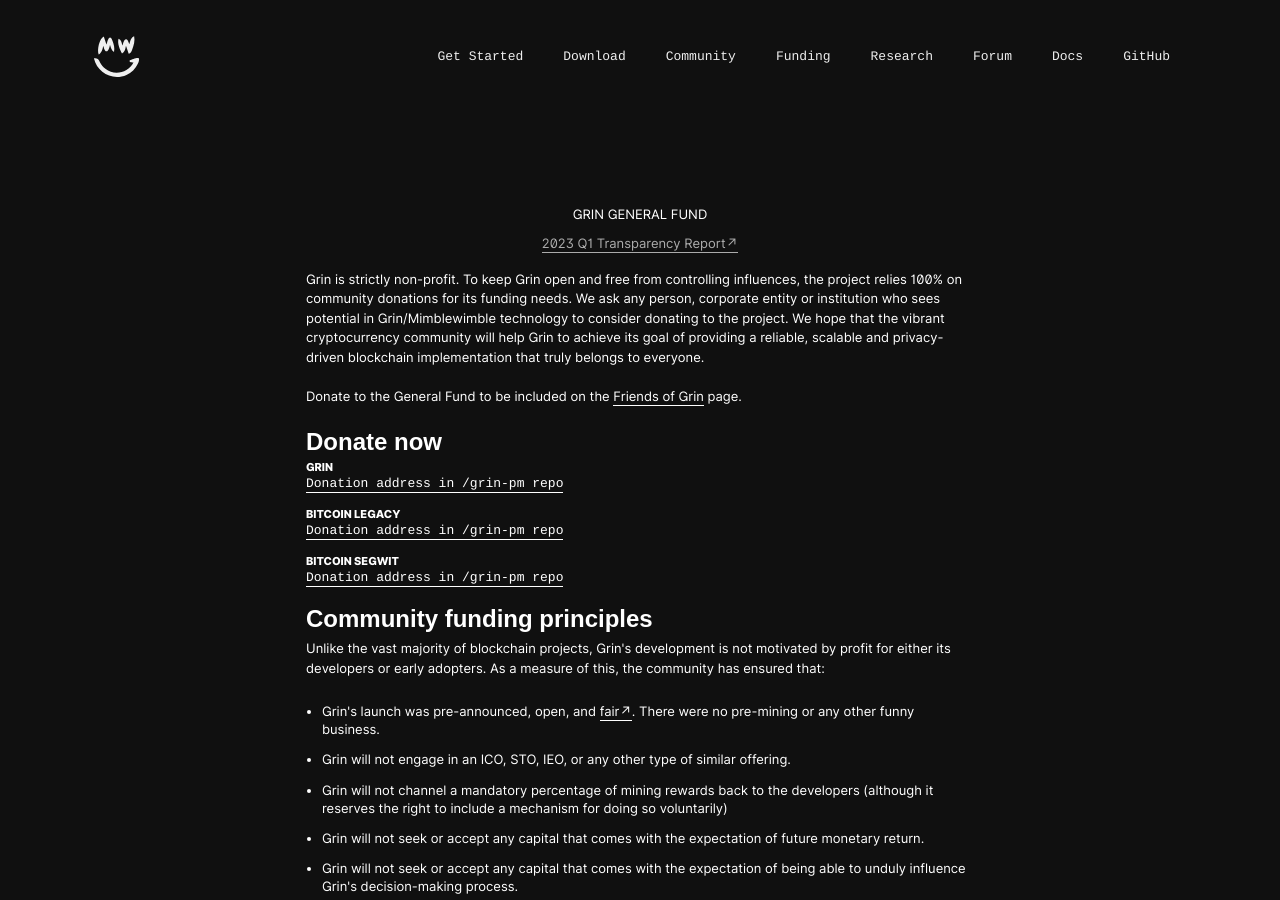
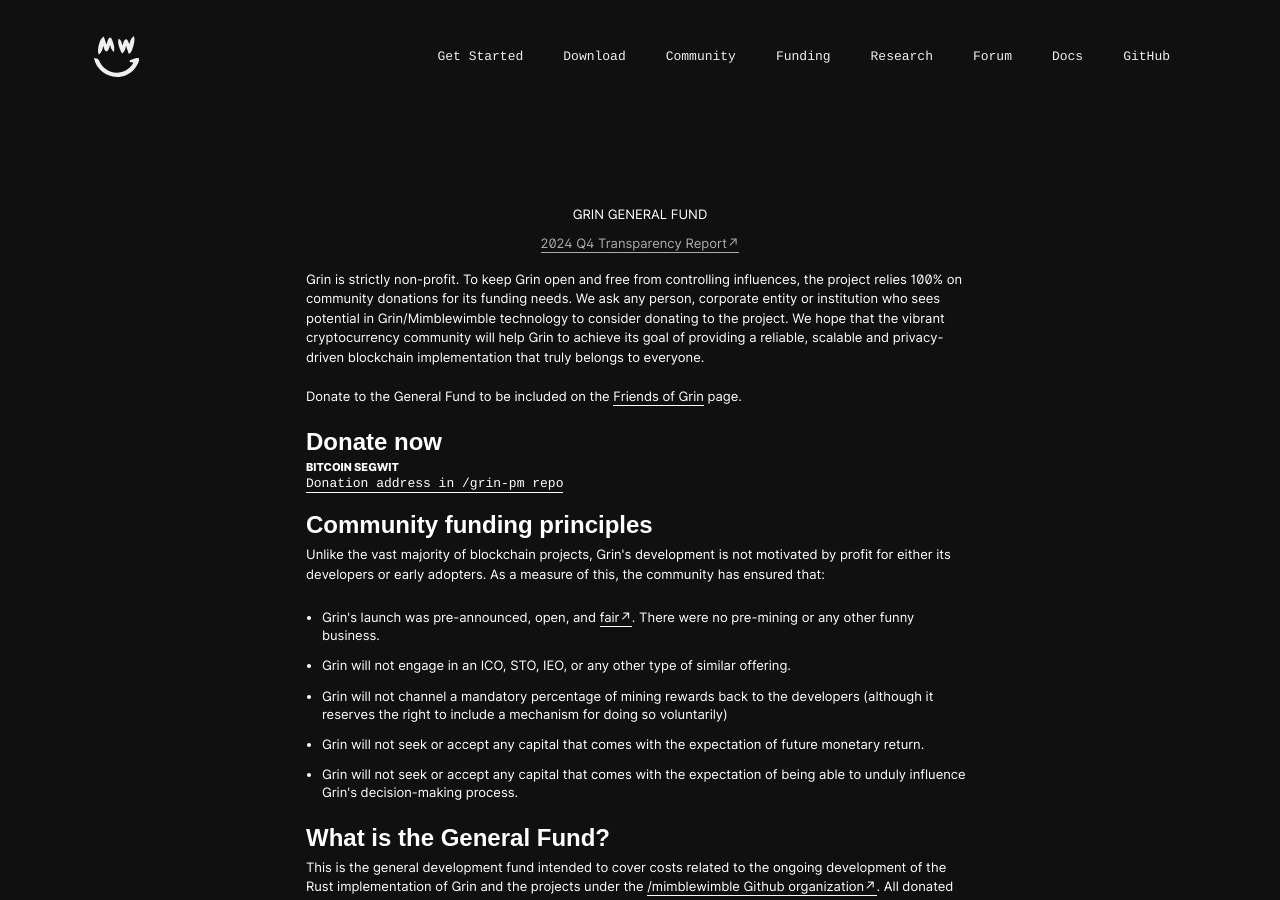
Before and after one commit to mimblewimble/site, a Jekyll site: the page built from fund.html, in a window 1280 px wide and 900 px high. Built offline with Jekyll 4.4.1, drawn with Linux system fonts in a browser that asks for light colours; nearby versions of some CDN libraries.

Commit message:
update donation address links (#277)
Co-authored-by: Michael Cordner <michael@jentic.com>

```diff
--- a/fund.html
+++ b/fund.html
@@ -7,7 +7,7 @@
     <div class="fund-heading">
       <span>GRIN GENERAL FUND</span>
       <h1 id="funding-amount"></h1>
-      <small><a href="https://github.com/mimblewimble/grin-pm/blob/master/financials/reports/funding_transparency_2023Q1.md">2023 Q1 Transparency Report↗</a></small>
+      <small><a href="https://github.com/mimblewimble/grin-pm/blob/master/financials/reports/funding_transparency_2024Q4.md">2024 Q4 Transparency Report↗</a></small>
     </div>
     <p>
       Grin is strictly non-profit. To keep Grin open and free from controlling influences, the project relies 100% on community donations for its funding needs. We ask any person, corporate entity or institution who sees potential in Grin/Mimblewimble technology to consider donating to the project. We hope that the vibrant cryptocurrency community will help Grin to achieve its goal of providing a reliable, scalable and privacy-driven blockchain implementation that truly belongs to everyone.
@@ -15,10 +15,6 @@
       Donate to the General Fund to be included on the <a href="/friends">Friends of Grin</a> page.
     </p>
     <h3>Donate now</h3>
-    <small class="fund-donation-type">GRIN</small>
-    <a href="https://github.com/mimblewimble/grin-pm/blob/master/financials/addresses.md#grin" class="fund-address">Donation address in /grin-pm repo</a>
-    <small class="fund-donation-type">BITCOIN LEGACY</small>
-    <a href="https://github.com/mimblewimble/grin-pm/blob/master/financials/addresses.md#legacy" class="fund-address">Donation address in /grin-pm repo</a>
     <small class="fund-donation-type">BITCOIN SEGWIT</small>
     <a href="https://github.com/mimblewimble/grin-pm/blob/master/financials/addresses.md#segwit" class="fund-address">Donation address in /grin-pm repo</a>
 
```
